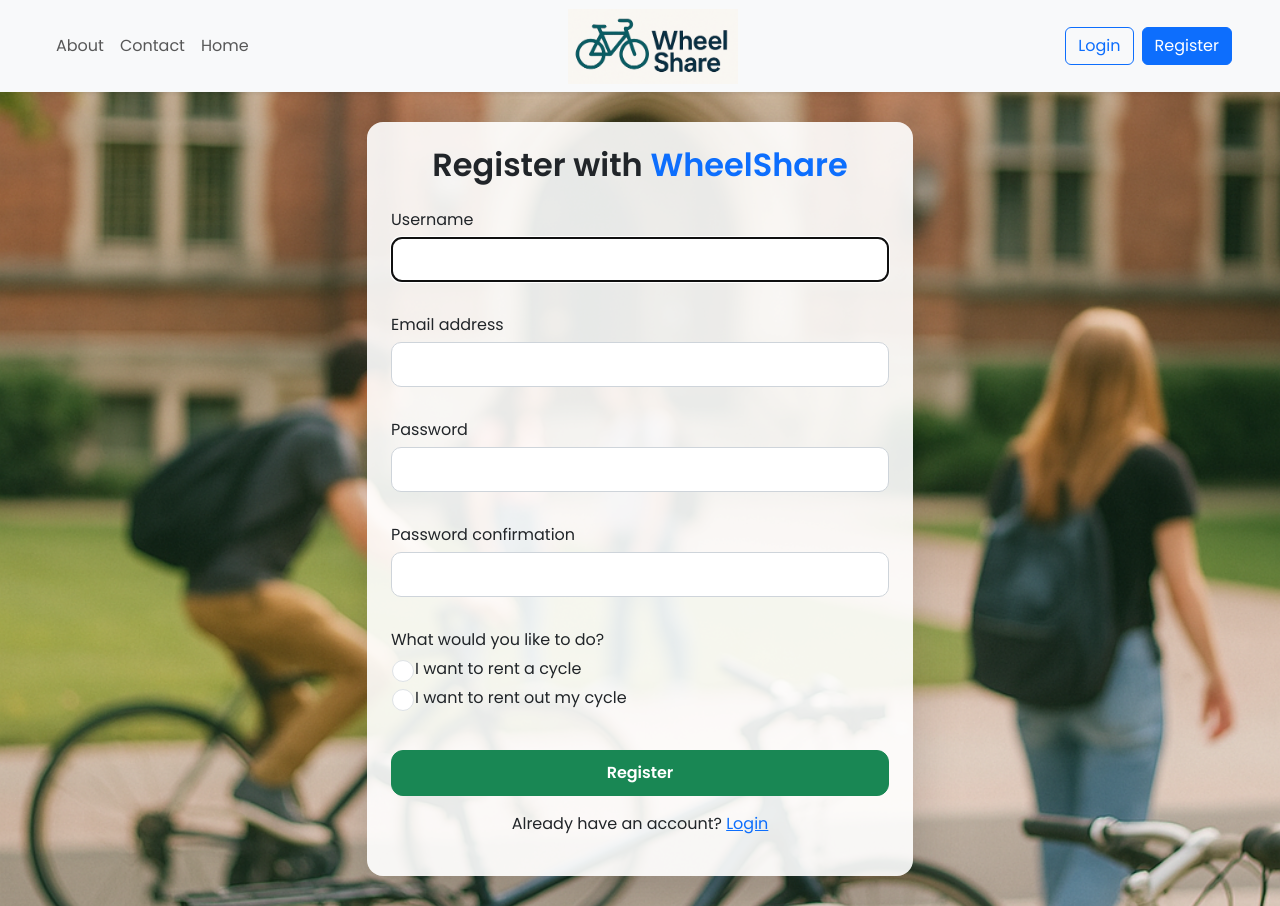
After one commit to ridhwxn-vs/Wheelshare, a Django app: page /register/ in a window 1280 px wide. The commit adds this page. Run offline with Django 5.2, Linux system fonts and the light colour scheme.

Commit message:
Login and Register Pages Working

```diff
--- /dev/null
+++ b/core/forms.py
@@ -0,0 +1,22 @@
+from django import forms
+from django.contrib.auth.forms import UserCreationForm, AuthenticationForm
+from django.contrib.auth.models import User
+
+from django import forms
+from django.contrib.auth.forms import UserCreationForm
+from django.contrib.auth.models import User
+
+class RegisterForm(UserCreationForm):
+    USER_TYPE_CHOICES = [
+        ('renter', 'I want to rent a cycle'),
+        ('owner', 'I want to rent out my cycle')
+    ]
+    user_type = forms.ChoiceField(choices=USER_TYPE_CHOICES, widget=forms.RadioSelect(attrs={'class': 'form-check-input'}),label="What would you like to do?")
+    class Meta:
+        model = User
+        fields = ['username','email', 'password1', 'password2', 'user_type']
+
+
+class LoginForm(AuthenticationForm):
+    username = forms.CharField(label="Username")
+    password = forms.CharField(label="Password", widget=forms.PasswordInput)
--- /dev/null
+++ b/core/templates/register.html
@@ -0,0 +1,142 @@
+<!DOCTYPE html>
+<html lang="en">
+<head>
+  <meta charset="UTF-8">
+  <meta name="viewport" content="width=device-width">
+  <title>WheelShare - The Cycle Sharing Hub</title>
+
+  <!-- Bootstrap -->
+  <link href="https://cdn.jsdelivr.net/npm/bootstrap@5.3.0/dist/css/bootstrap.min.css" rel="stylesheet">
+
+  <!-- Animate.css -->
+  <link rel="stylesheet" href="https://cdnjs.cloudflare.com/ajax/libs/animate.css/4.1.1/animate.min.css"/>
+
+  <!-- Google Font -->
+  <link href="https://fonts.googleapis.com/css2?family=Poppins:wght@400;600&display=swap" rel="stylesheet">
+
+  <style>
+    * {
+      font-family: 'Poppins', sans-serif;
+    }
+
+    .hero-section {
+      background: url('/static/images/hero_bg.png') no-repeat center center;
+      background-size: cover;
+      min-height: 100vh;
+      display: flex;
+      align-items: center;
+      justify-content: center;
+    }
+
+    .card {
+      background-color: rgba(255, 255, 255, 0.9); /* subtle glassy look */
+      border: none;
+    }
+
+    form label {
+      font-weight: 500;
+      margin-bottom: 5px;
+      display: block;
+    }
+
+    form input,
+    form select,
+    form textarea {
+      border-radius: 10px;
+      padding: 10px;
+      border: 1px solid #ced4da;
+      width: 100%;
+      margin-bottom: 15px;
+      font-size: 0.95rem;
+    }
+
+    .btn-success {
+      border-radius: 12px;
+      font-weight: 600;
+      padding: 10px;
+    }
+
+    .text-primary {
+      font-weight: 600;
+    }
+
+    .card h2 {
+      font-weight: 600;
+    }
+
+    .text-center a {
+      font-weight: 500;
+    }
+  </style>
+</head>
+<body>
+
+<!-- Navbar -->
+<nav class="navbar navbar-expand-lg navbar-light bg-light shadow-sm">
+  <div class="container-fluid px-5">
+    <div class="d-flex">
+      <ul class="navbar-nav">
+        <li class="nav-item"><a class="nav-link" href="#">About</a></li>
+        <li class="nav-item"><a class="nav-link" href="#">Contact</a></li>
+        <li class="nav-item"><a class="nav-link" href="#">Home</a></li>
+      </ul>
+    </div>
+
+    <div class="mx-auto">
+      <a class="navbar-brand" href="#">
+        <img src="/static/images/logo.png" alt="Logo" width="170" height="75" class="d-inline-block align-text-top">
+      </a>
+    </div>
+
+    <div class="d-flex">
+      <a class="btn btn-outline-primary me-2" href="{% url 'login' %}">Login</a>
+      <a class="btn btn-primary" href="{% url 'register' %}">Register</a>
+    </div>
+  </div>
+</nav>
+
+{% block content %}
+<div class="hero-section">
+  <div class="container animate__animated animate__fadeInDown animate__faster"  style="margin: 30px;">
+    <div class="row justify-content-center">
+      <div class="col-md-6">
+        <div class="card p-4 shadow-lg rounded-4">
+          <h2 class="text-center mb-4">Register with <span class="text-primary">WheelShare</span></h2>
+          <form method="post">
+            {% csrf_token %}
+            {% for field in form %}
+            <div class="mb-3">
+              <label for="{{ field.id_for_label }}">{{ field.label }}</label>
+
+              {% if field.name == "user_type" %}
+                {% for radio in field %}
+                  <div class="form-check">
+                    {{ radio.tag }}
+                    <label class="form-check-label" for="{{ radio.id_for_label }}">
+                      {{ radio.choice_label }}
+                    </label>
+                  </div>
+                {% endfor %}
+              {% else %}
+                {{ field }}
+              {% endif %}
+              {% if field.errors %}
+                <div class="text-danger small">
+                  {{ field.errors }}
+                </div>
+              {% endif %}
+            </div>
+            {% endfor %}
+            <br>
+            <button type="submit" class="btn btn-success w-100">Register</button>
+          </form>
+          <p class="mt-3 text-center">Already have an account? <a href="{% url 'login' %}">Login</a></p>
+        </div>
+      </div>
+    </div>
+  </div>
+</div>
+{% endblock %}
+
+</body>
+</html>
--- a/core/urls.py
+++ b/core/urls.py
@@ -2,7 +2,10 @@ from django.urls import path
 from . import views
 
 urlpatterns = [
-    path('', views.home, name='home'),
+    path('', views.home, name='landing'),
     path('login/', views.login_view, name='login'),
     path('register/', views.register_view, name='register'),
+    #path('logout/', views.logout_view, name='logout'),
+    path('owner/dashboard/', views.owner_dashboard, name='owner_dashboard'),
+    path('user/dashboard/', views.user_dashboard, name='user_dashboard'),
 ]
--- a/core/views.py
+++ b/core/views.py
@@ -1,11 +1,64 @@
 from django.http import HttpResponse
 from django.shortcuts import redirect,render
+from django.contrib.auth import login, authenticate, logout
+from .models import Cycle, Rental, UserProfile
 
+
+from .forms import RegisterForm, LoginForm
 def home(request):
     return render(request,'landingpg.html')
 
-def login_view(request):
-    return render(request, 'login.html')
+from .models import UserProfile
+from django.contrib.auth import login
+from .models import UserProfile
 
 def register_view(request):
-    return render(request, 'register.html')
+    if request.method == 'POST':
+        form = RegisterForm(request.POST)
+        if form.is_valid():
+            user = form.save()
+            user_type = form.cleaned_data.get('user_type')
+            is_owner = (user_type == 'owner')
+            profile = user.userprofile
+            profile.is_owner = is_owner
+            profile.save()
+
+            login(request, user)
+            return redirect('owner_dashboard' if is_owner else 'user_dashboard')
+    else:
+        form = RegisterForm()
+    return render(request, 'register.html', {'form': form})
+
+
+from django.contrib.auth import authenticate, login
+from django.shortcuts import redirect
+from .models import UserProfile
+
+from django.contrib.auth.forms import AuthenticationForm
+
+def login_view(request):
+    if request.method == 'POST':
+        form = AuthenticationForm(request, data=request.POST)
+        if form.is_valid():
+            user = form.get_user()
+            login(request, user)
+            # Redirect based on user type
+            profile = UserProfile.objects.get(user=user)
+            return redirect('owner_dashboard' if profile.is_owner else 'user_dashboard')
+    else:
+        form = AuthenticationForm()
+    return render(request, 'login.html', {'form': form})
+
+
+
+def owner_dashboard(request):
+    user = request.user
+    profile = UserProfile.objects.get(user=user)
+    if not profile.is_owner:
+        return redirect('user_dashboard')
+
+    cycle = Cycle.objects.filter(owner=user).first()
+    return render(request, 'owner_dashboard.html', {'cycle': cycle})
+
+def user_dashboard(request):
+    return render(request, 'user_dashboard.html')
```
Also changed, not shown: core/templates/landingpg.html (+20 -20 lines), core/templates/login.html (added, +120 -0 lines), core/templates/owner_dashboard.html (added, +78 -0 lines), core/templates/user_dashboard.html (added, +84 -0 lines).
